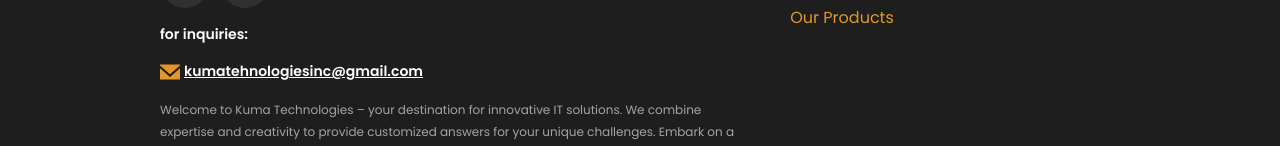
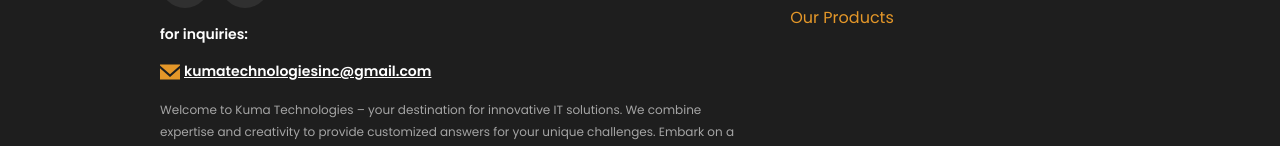
Before and after one commit to jkrmarmol/Kuma-Technologies, a React (Vite) app: page / in a window 1280 px wide. Shown: the part 5066-5212 px from the top of the page. Built offline with nearby package versions, Linux system fonts and the light colour scheme.

Commit message:
fixed email address typo

```diff
--- a/src/components/Footer.tsx
+++ b/src/components/Footer.tsx
@@ -61,7 +61,7 @@ function Footer() {
                 src={EmailIcon}
                 alt=""
               />
-              <p>kumatehnologiesinc@gmail.com</p>
+              <p>kumatechnologiesinc@gmail.com</p>
             </div>
             <p className="business-description">
               Welcome to Kuma Technologies – your destination for
```
